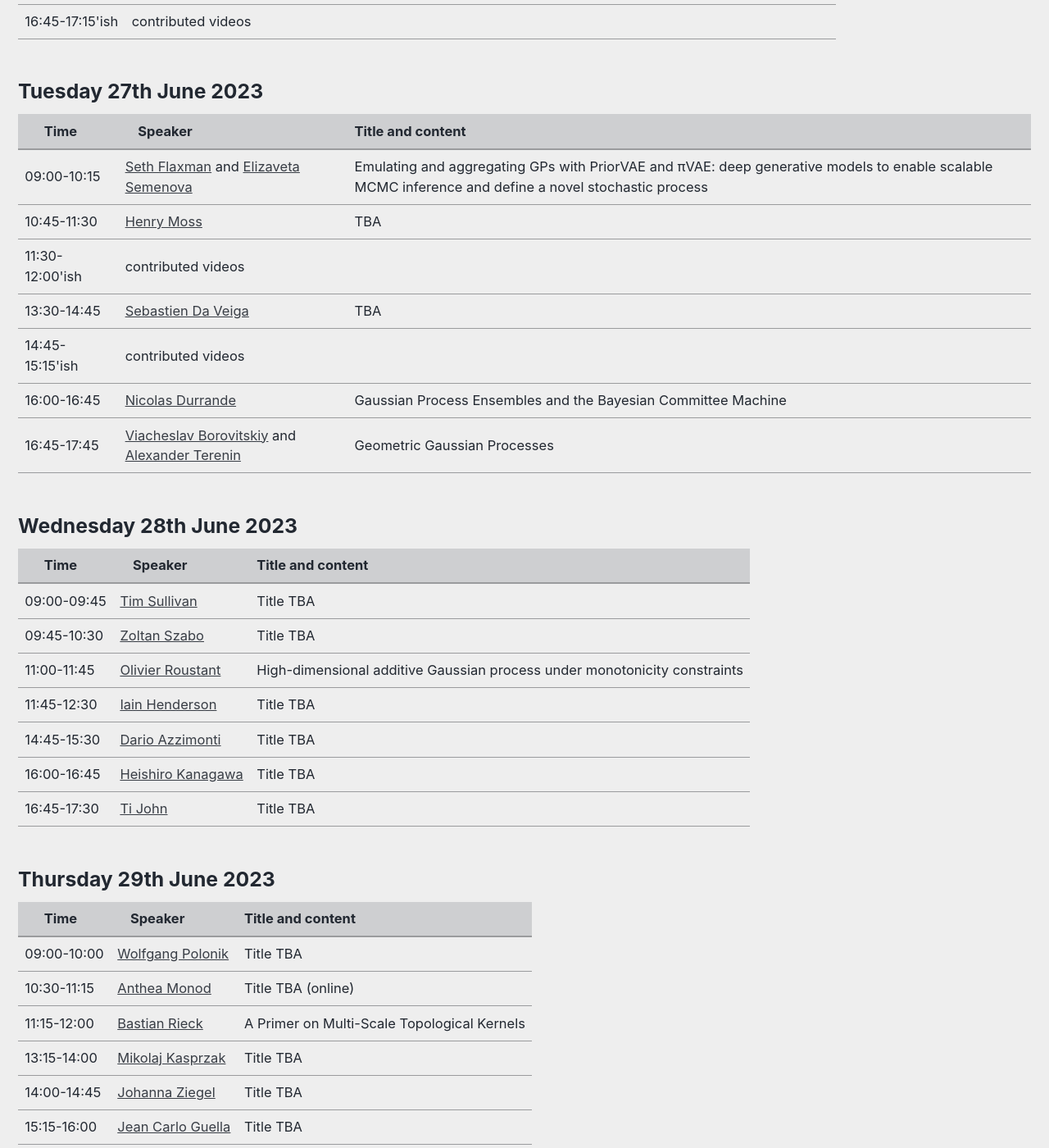
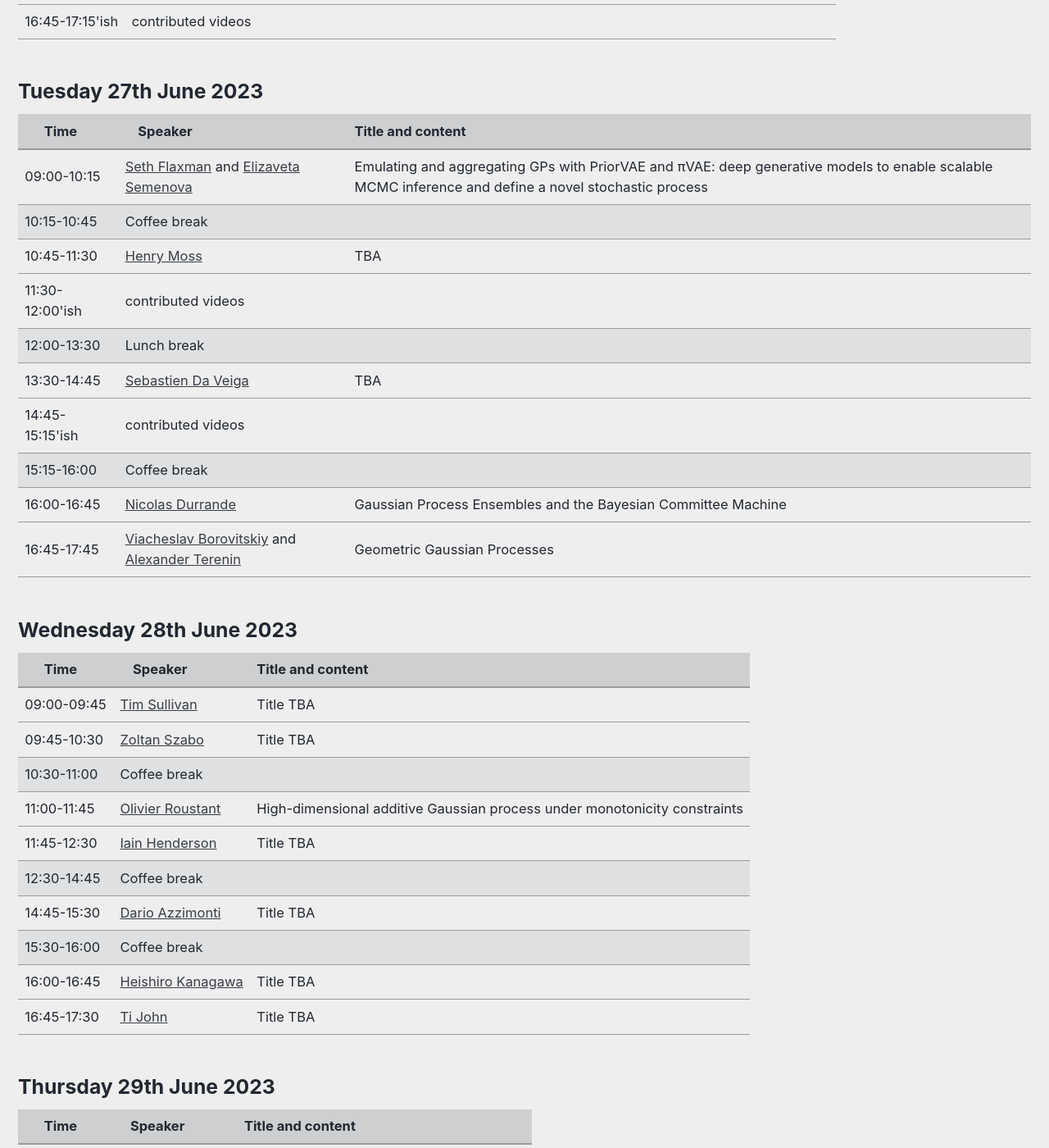
Before and after one commit to LIKE23-Bern/LIKE23-Bern.github.io, a Jekyll site: the page built from _pages/program.md, in a window 1280 px wide and 1400 px high, scrolled down 1065 px. Shown: the whole window at 82% size. Built offline with Jekyll 4.4.1, drawn with Linux system fonts in a browser that asks for light colours; cached includes are drawn as plain includes; some of the changed text lies outside the part shown.

Commit message:
Update program.md

```diff
--- a/_pages/program.md
+++ b/_pages/program.md
@@ -150,6 +150,14 @@ header:
 		    Emulating and aggregating GPs with PriorVAE and πVAE: deep generative models to enable scalable MCMC inference and define a novel stochastic process
 		</td>
 	</tr>
+  <tr class="coffee-break">
+		<td> 10:15-10:45  </td>
+		<td>
+		    Coffee break
+		</td>
+		<td>
+		</td>
+	</tr>
     <tr>
 		<td> 10:45-11:30  </td>
 		<td>
@@ -166,7 +174,16 @@ header:
 		</td>
 		<td>
 	    </td>
-	</tr><tr>
+	</tr>
+  <tr class="coffee-break">
+		<td> 12:00-13:30  </td>
+		<td>
+		    Lunch break
+		</td>
+		<td>
+		</td>
+	</tr>
+  <tr>
 		<td> 13:30-14:45 </td>
 		<td>
 		    <a href="https://ensai.fr/en/equipe/da-veiga-sebastien/" target="_blank"> Sebastien Da Veiga </a>
@@ -182,6 +199,14 @@ header:
 		</td>
 		<td>
 	    </td>
+	</tr>
+  <tr class="coffee-break">
+		<td> 15:15-16:00  </td>
+		<td>
+		    Coffee break
+		</td>
+		<td>
+		</td>
 	</tr>
     <tr>
 		<td> 16:00-16:45 </td>
@@ -235,6 +260,14 @@ header:
 		   Title TBA
 	    </td>
 	</tr>
+  <tr class="coffee-break">
+		<td> 10:30-11:00  </td>
+		<td>
+		    Coffee break
+		</td>
+		<td>
+		</td>
+	</tr>
 	<tr>
 		<td> 11:00-11:45 </td>
 		<td>
@@ -253,6 +286,14 @@ header:
 		    Title TBA
 	    </td>
 	</tr>
+  <tr class="coffee-break">
+		<td> 12:30-14:45  </td>
+		<td>
+		    Coffee break
+		</td>
+		<td>
+		</td>
+	</tr>
     <tr>
 		<td> 14:45-15:30 </td>
 		<td>
@@ -261,6 +302,14 @@ header:
 		<td>
 		    Title TBA
 	    </td>
+	</tr>
+  <tr class="coffee-break">
+		<td> 15:30-16:00  </td>
+		<td>
+		    Coffee break
+		</td>
+		<td>
+		</td>
 	</tr>
     <tr>
 		<td> 16:00-16:45 </td>
@@ -305,6 +354,14 @@ header:
 		    Title TBA
 		</td>
 	</tr>
+  <tr class="coffee-break">
+		<td> 10:00-10:30  </td>
+		<td>
+		    Coffee break
+		</td>
+		<td>
+		</td>
+	</tr>
 	<tr>
 		<td> 10:30-11:15 </td>
 		<td>
@@ -323,6 +380,14 @@ header:
 		  A Primer on Multi-Scale Topological Kernels
 	    </td>
 	</tr>
+  <tr class="coffee-break">
+		<td> 12:00-13:15  </td>
+		<td>
+		    Coffee break
+		</td>
+		<td>
+		</td>
+	</tr>
     <tr>
 		<td> 13:15-14:00 </td>
 		<td>
@@ -340,6 +405,14 @@ header:
 		<td>
 		   Title TBA
 	    </td>
+	</tr>
+  <tr class="coffee-break">
+		<td> 14:45-15:15  </td>
+		<td>
+		    Coffee break
+		</td>
+		<td>
+		</td>
 	</tr>
     <tr>
 		<td> 15:15-16:00</td>
@@ -383,6 +456,14 @@ header:
 		   Kernels and optimization: Hilbert vs tropical, kernel Sum-of-Squares, optimal control, c-concavity and representer theorems
 	    </td>
 	</tr>
+  <tr class="coffee-break">
+		<td> 10:30-11:00  </td>
+		<td>
+		    Coffee break
+		</td>
+		<td>
+		</td>
+	</tr>
 	<tr>
 		<td> 11:00-11:45 </td>
 		<td>
```
